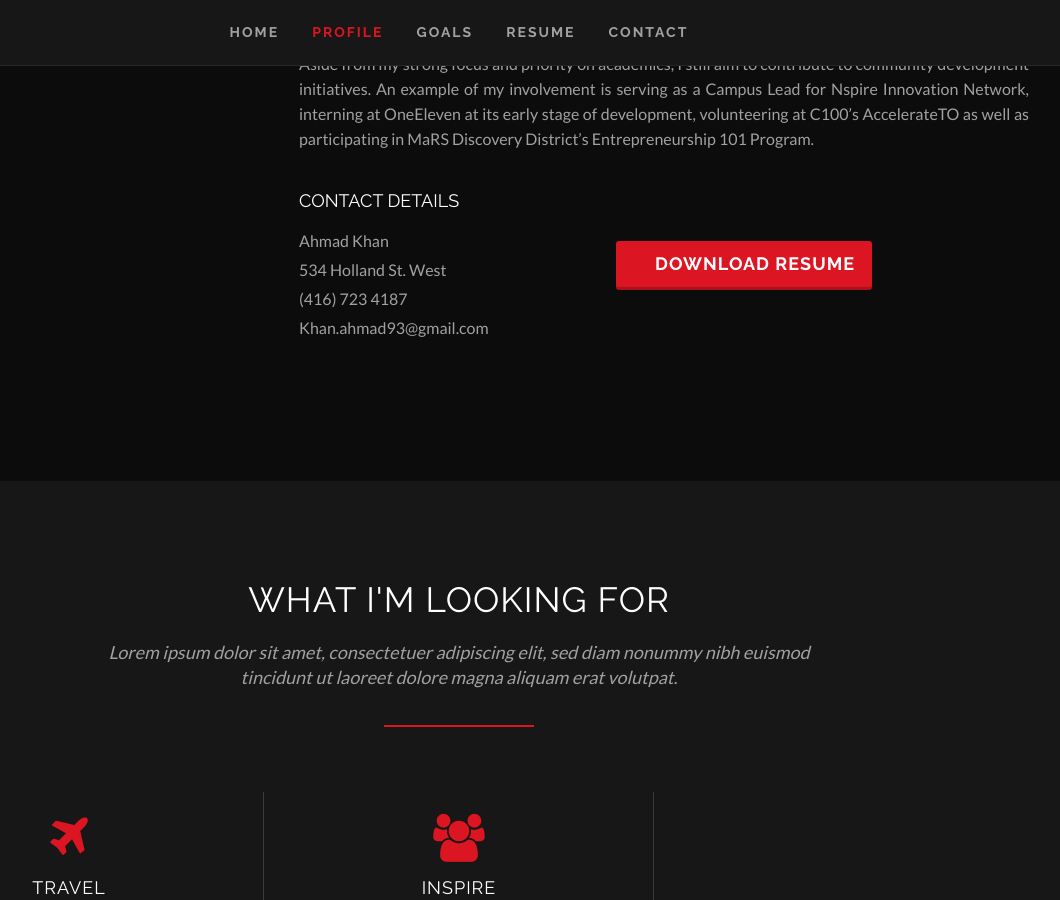
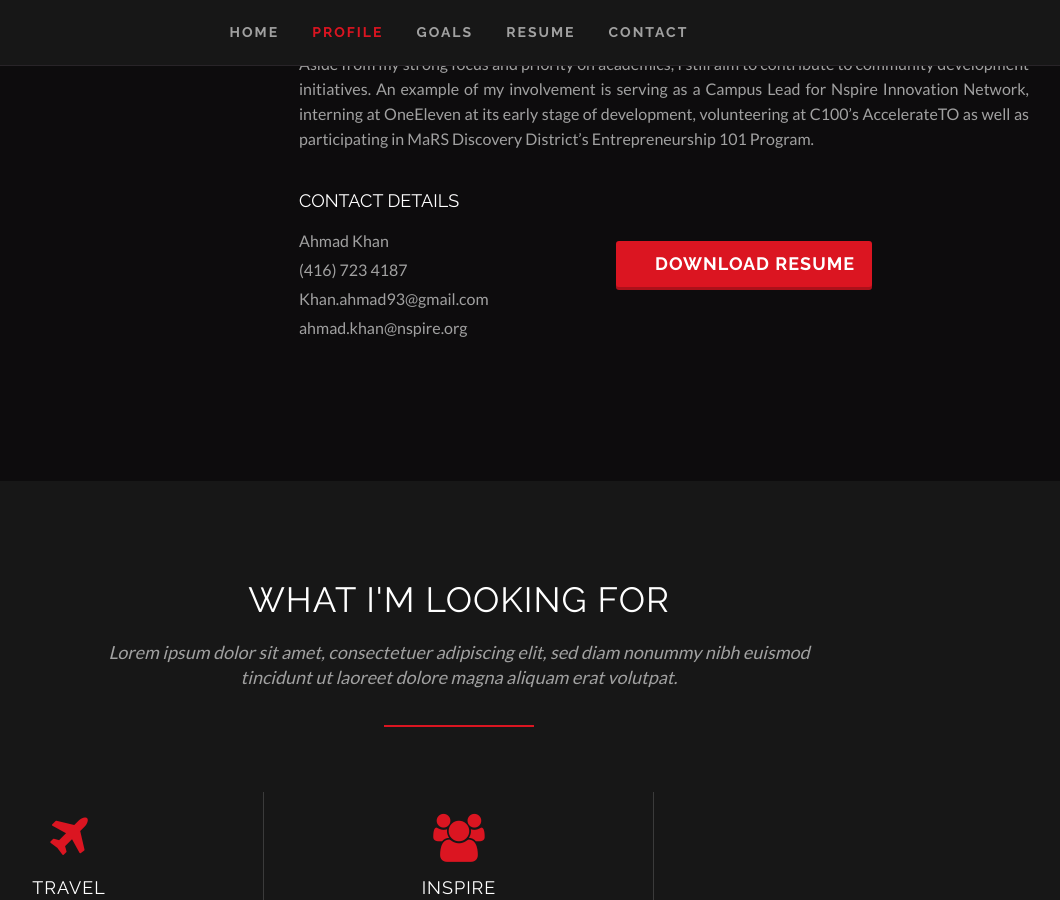
Before and after one commit to clearcareer/AhmadKhan, a Jekyll site: the page built from index.html, in a window 1280 px wide and 900 px high, scrolled down 1252 px. Shown: the whole window, without its empty margins (181-1241 px from the left). Built offline with Jekyll 4.4.1, drawn with Linux system fonts in a browser that asks for light colours; some web fonts are replaced.

Commit message:
Updated '/index.html' via CloudCannon

```diff
--- a/index.html
+++ b/index.html
@@ -207,9 +207,9 @@
                                     <ul class="list-unstyled text-grey">
 
                                         <li class="editable">Ahmad Khan&nbsp;</li>
-                                        <li class="editable">534 Holland St. West</li>
-                                        <li class="editable">(416) 723 4187</li>
-                                        <li class="editable">Khan.ahmad93@gmail.com</li>
+                                        <li class="editable">(416) 723 4187<br /></li>
+                                        <li class="editable">Khan.ahmad93@gmail.com<br /></li>
+                                        <li class="editable">ahmad.khan@nspire.org</li>
                                         <li class="editable"><br /></li>
                                     </ul>
                                 </div>
```
